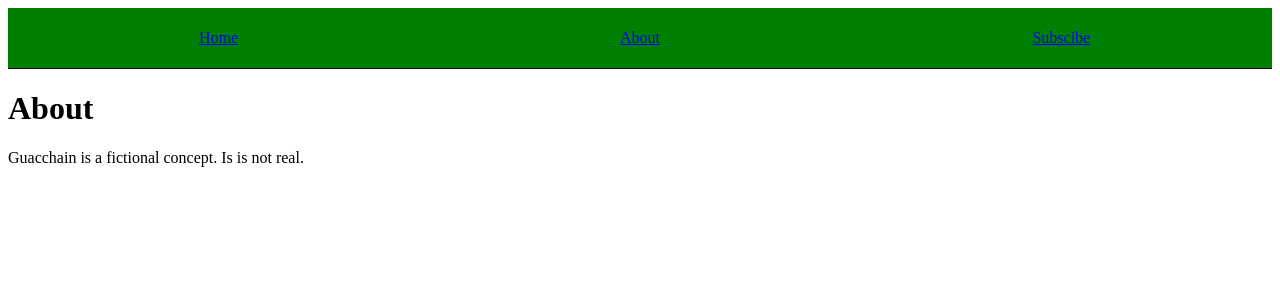
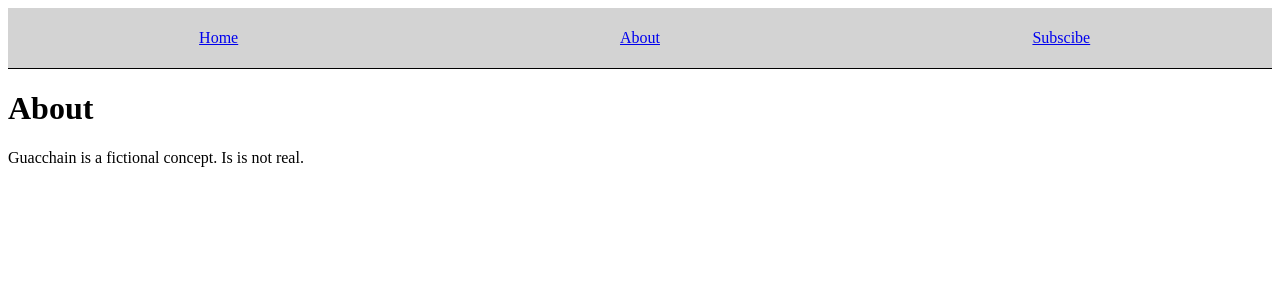
Before and after one commit to PatNeedham/guacchain.com, a React app: page /about in a window 1280 px wide. Shown: the top 300 px of the page. Built offline with nearby package versions, Linux system fonts and the light colour scheme.

Commit message:
Revert "change header background color to green"
This reverts commit d3ea65e332c72f7cc1202828c232e8f97ee93a43.

```diff
--- a/src/components/Header.jsx
+++ b/src/components/Header.jsx
@@ -10,7 +10,7 @@ const headerStyle = {
   display: 'flex',
   flexDirection: 'row',
   alignItems: 'center',
-  backgroundColor: 'green'
+  backgroundColor: 'lightgray'
 }
 
 const aTagStyle = {
```
